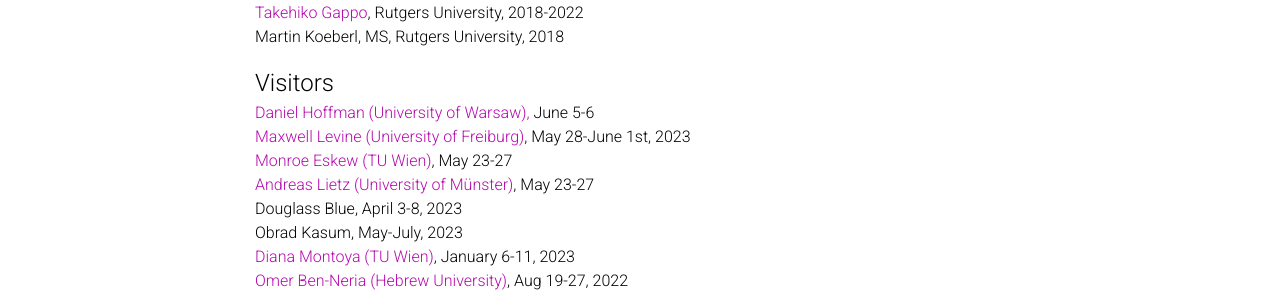
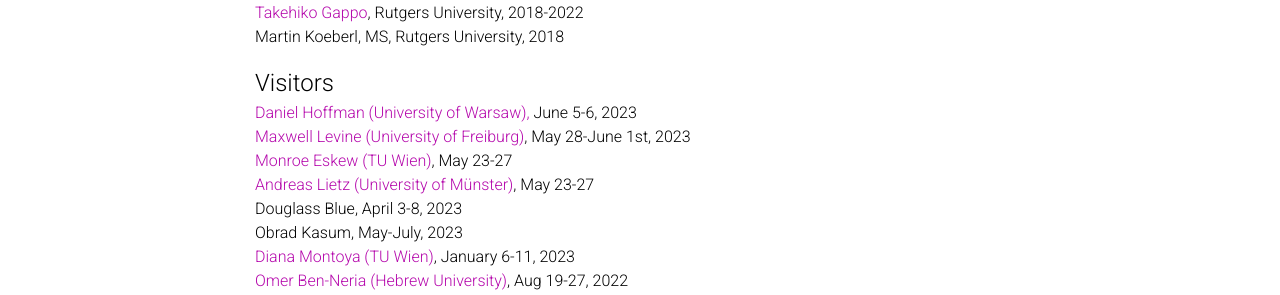
Before and after one commit to grigorsarg/grigorsarg.github.io, a Jekyll site: the page built from _pages/people.md, in a window 1280 px wide. Shown: the part 369-664 px from the top of the page. Built offline with Jekyll 4.4.1, drawn with Linux system fonts in a browser that asks for light colours; comment, search, counter and statistics services are not loaded; a style sheet for code colours, icons or effects is not loaded.

Commit message:
Update people.md

```diff
--- a/_pages/people.md
+++ b/_pages/people.md
@@ -19,7 +19,7 @@
 
 <font size="+2">Visitors</font>
 
-<a href="https://sites.google.com/site/danielmaxhoffmann/"> Daniel Hoffman (University of Warsaw),</a> June 5-6 <br>
+<a href="https://sites.google.com/site/danielmaxhoffmann/"> Daniel Hoffman (University of Warsaw),</a> June 5-6, 2023 <br>
 <a href="https://home.mathematik.uni-freiburg.de/maxwell/"> Maxwell Levine (University of Freiburg)</a>, May 28-June 1st, 2023 <br>
 	       <a href="http://www.logic.univie.ac.at/~eskewm25/">Monroe Eskew (TU Wien)</a>, May 23-27 <br>
               <a href="https://www.uni-muenster.de/IVV5WS/WebHop/user/alietz/">Andreas Lietz (University of Münster)</a>, May 23-27<br>                   Douglass Blue, April 3-8, 2023<br>
```
